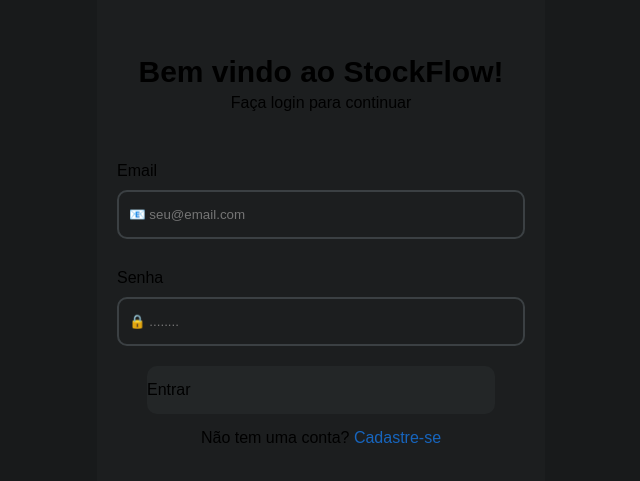
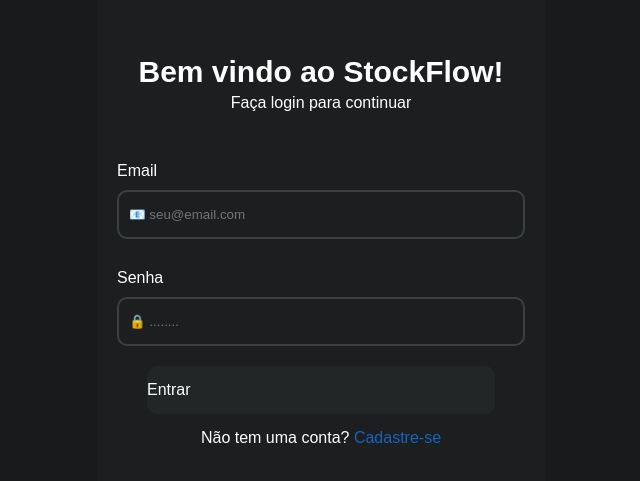
Before and after one commit to FellipeAlmeida/Express-API, a plain HTML site: page Frontend/index.html in a window 1280 px wide. Shown: the part 149-630 px from the top of the page, without its empty margins (319-959 px from the left). Drawn offline with Linux system fonts and the light colour scheme.

```diff
--- a/Frontend/styles/style.css
+++ b/Frontend/styles/style.css
@@ -1,3 +1,7 @@
+* {
+    color: white
+}
+
 .login {
     display: flex;
     justify-content: center;
```
Also changed, not shown: README.md.
